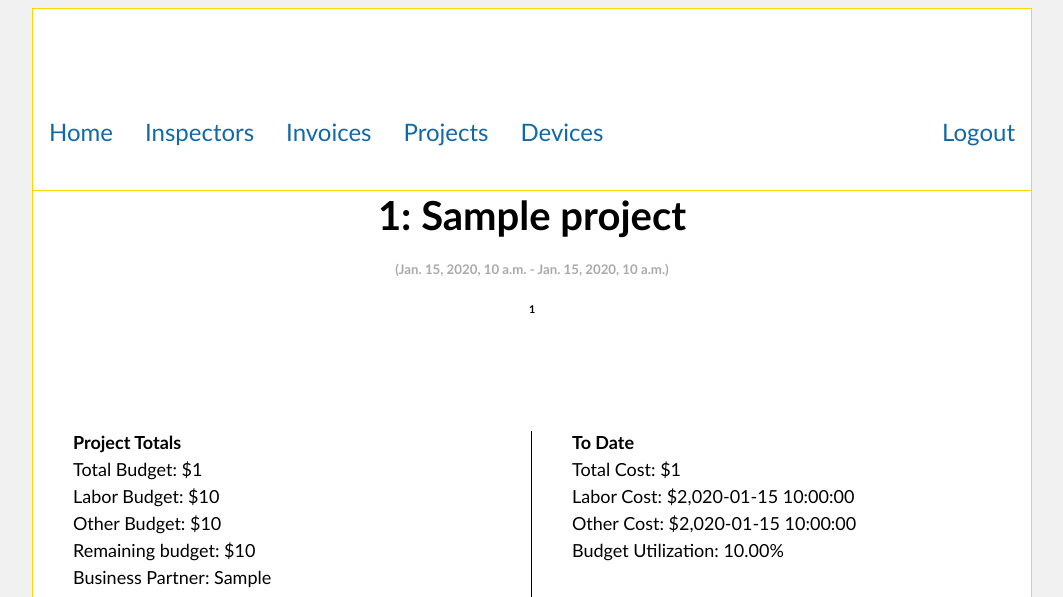
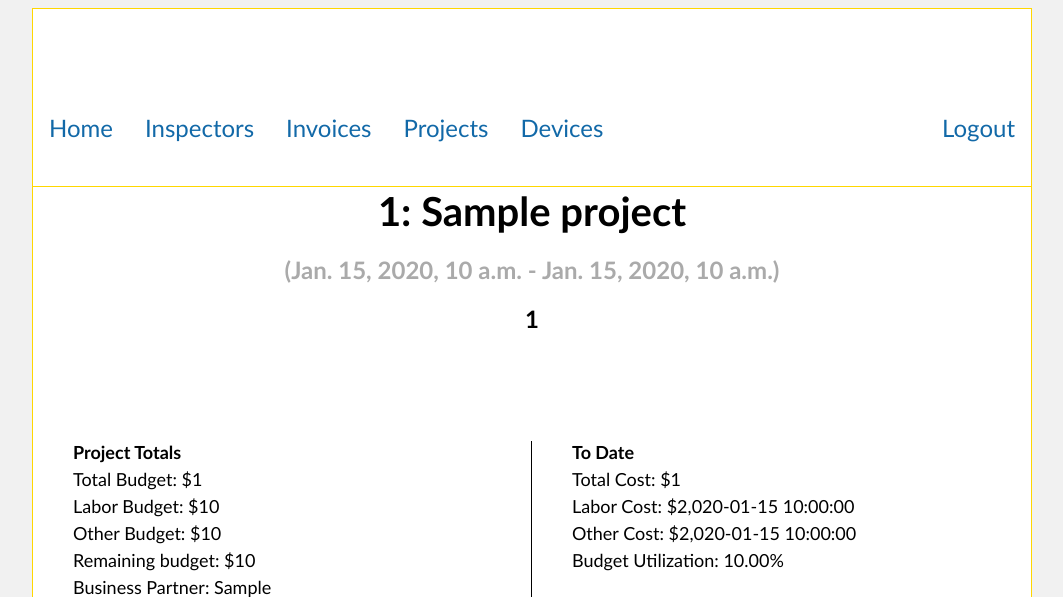
Before and after one commit to Ralst0n/inspection-manager, a Django app: template apps/projects/templates/projects/project_detail.html in a window 1280 px wide. Shown: the top 597 px of the page, without its empty margins (108-1171 px from the left). Run offline with Django 3.2, Linux system fonts and the light colour scheme; the template is opened without the code that fills it: most values are stand-ins (such as "Sample title", 1, 10 or a date in 2020); some libraries are stand-ins or nearby versions.

Commit message:
change font size for sub headers

```diff
--- a/apps/projects/templates/projects/project_detail.html
+++ b/apps/projects/templates/projects/project_detail.html
@@ -39,8 +39,8 @@
 {% block content %}
 <div id="header">
 <h1>{{project.penndot_number}}: {{project.name}}</h1>
-<h5 style="color:#aaa">({{project.start_date}} - {{project.end_date}})</h5>
-<h6>{{project.prudent_number }}</h6>
+<h2 style="color:#aaa">({{project.start_date}} - {{project.end_date}})</h2>
+<h2>{{project.prudent_number }}</h2>
 </div>
 
 
@@ -81,7 +81,7 @@
       <td>{{ invoice.start_date|date:"SHORT_DATE_FORMAT" }}</td>
       <td>{{ invoice.end_date|date:"SHORT_DATE_FORMAT" }}</td>
       <td>{{ invoice.invoice_number }}</td>
-      <td>${{ invoice.total_cost}}</td>
+      <td>${{ invoice.total_cost|intcomma}}</td>
     </tr>
 {% endfor %}
   </tbody>
```
